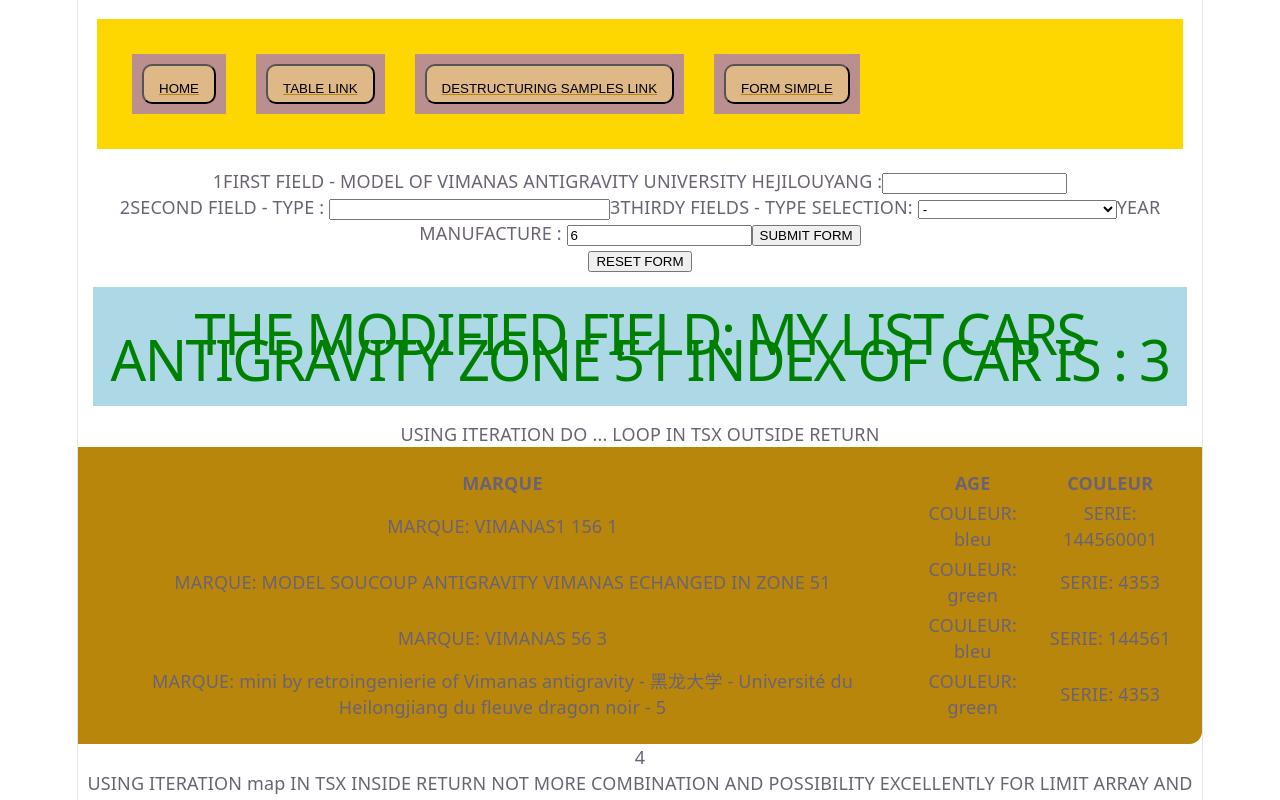
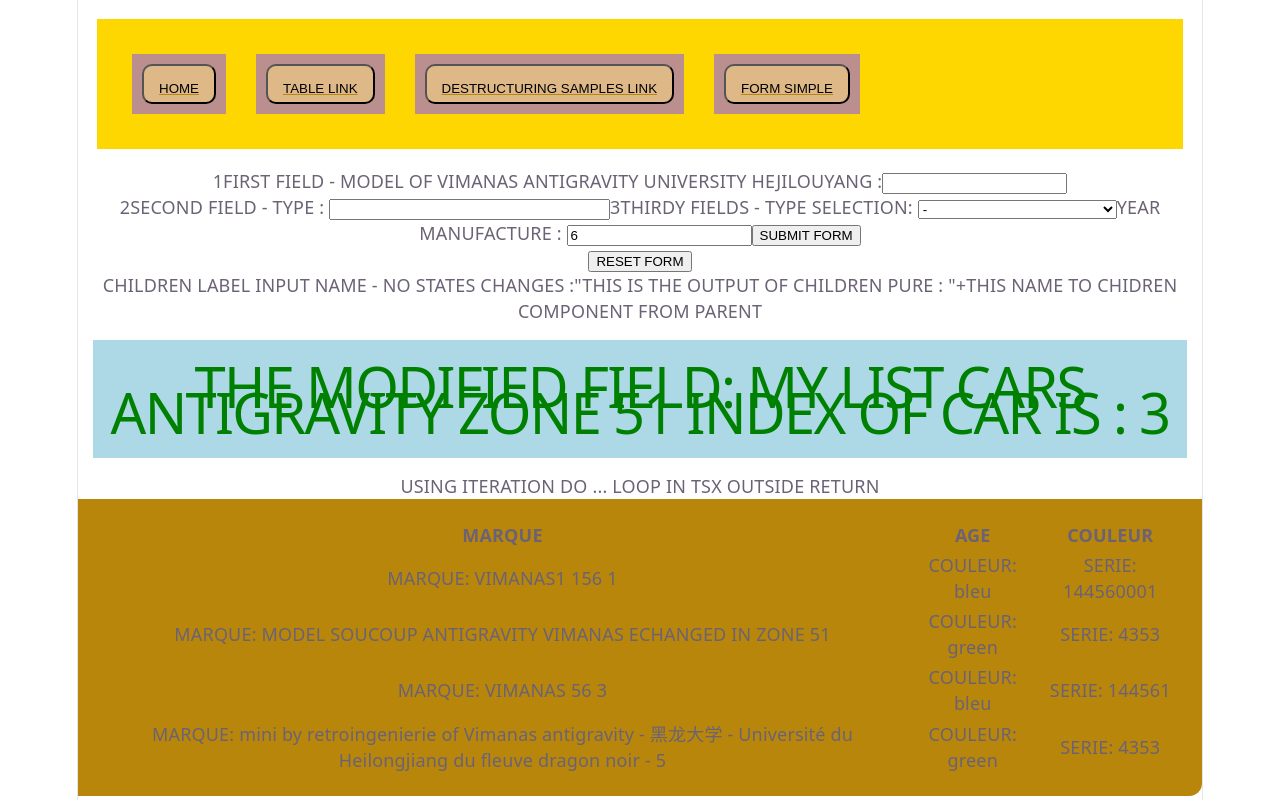
Before and after one commit to daversa-nicolas/pw4-vite, a React (Vite) app: page /FormSample in a window 1280 px wide. Shown: the top 800 px of the page. Built offline with nearby package versions, Linux system fonts and the light colour scheme.

Commit message:
pure-component-inputPure2

```diff
--- a/src/components/FormSample.tsx
+++ b/src/components/FormSample.tsx
@@ -1,5 +1,7 @@
 import {Component, type JSX} from "react";
 import * as React from "react";
+import InputPure, {type InputProps} from "./InputPure";
+
 
 // without import interface from a child
 interface TableStateTemplate {
@@ -9,7 +11,7 @@ interface TableStateTemplate {
     typesVimanas : string[];
     yearManufacture : number;
     validatedForm: boolean;
-
+    nameChildren: InputProps;
 }
 
 
@@ -23,7 +25,10 @@ class FormSample extends Component <Record<string, never>, TableStateTemplate> {
             selectedVimanas:"",
             typesVimanas: ["-","Dvapara-yuga","Shakina","Kaliyuga","Kamayuga","Vimaanika Shastra antigravity","Vikina"],
             yearManufacture: 0,
-            validatedForm: true
+            validatedForm: true,
+            nameChildren:{
+                name: "THIS NAME TO CHIDREN COMPONENT FROM PARENT"
+            }
         }
     }
 
@@ -31,14 +36,19 @@ class FormSample extends Component <Record<string, never>, TableStateTemplate> {
     fonctionSubmitF = (e:
                        React.SubmitEvent<HTMLFormElement>) => {
         e.preventDefault()
-        alert("SUBMITTED WORKING");
-        // TO NO ENTER RENDER IN THE CASE NO DATA FORM MUTED
-        this.setState({
-            validatedForm: false
-        })
+
         console.log("MODEL INPUT : "+this.state.model + "TYPE SCROLL INPUT : "
             + this.state.selectedVimanas + "YEAR MANUFACTURE INPUT : "
             + this.state.yearManufacture)
+
+        alert("SUBMITTED WORKING");
+        // TO NO ENTER RENDER IN THE CASE NO DATA FORM MUTED
+
+        this.setState({
+            nameChildren: {
+                name: " MODIFIED NAME CHILDREN BT HANDLER FORM "
+            }
+        })
     }
 
     handleModel = (e:React.ChangeEvent<HTMLInputElement>)=>{
@@ -90,8 +100,9 @@ class FormSample extends Component <Record<string, never>, TableStateTemplate> {
     }
     // RETURN BOOLEAN TYPE
     // _nextProps in the case no props provenance from parents
-    shouldComponentUpdate(_nextProps: Readonly<Record<string, never>>,
+   /* shouldComponentUpdate(_nextProps: Readonly<Record<string, never>>,
                           nextState: TableStateTemplate): boolean {
+        // NOT USE USING IF USING PURE COMPONENT
 
         if(nextState.validatedForm === true){
             // UPDATING RENDER STEP
@@ -100,7 +111,7 @@ class FormSample extends Component <Record<string, never>, TableStateTemplate> {
 
         return false;
 
-    }
+    }*/
 
 
     // 7eme/2PHASE - LAST METHOD UPDATING
@@ -115,6 +126,7 @@ class FormSample extends Component <Record<string, never>, TableStateTemplate> {
     render() {
         console.log("3eme MOUNTING PHAS : ---->>> RENDERING  WORKING <<<<<-------");
         const {typesVimanas, selectedVimanas} = this.state;
+        const {name} = this.state.nameChildren;
 
         let i: number = 0;
         // DECLARING
@@ -170,6 +182,9 @@ class FormSample extends Component <Record<string, never>, TableStateTemplate> {
 
                 </form>
                 <button > RESET FORM </button>
+
+                <InputPure name={name}/>
+
             </div>
         )
     }
--- /dev/null
+++ b/src/components/InputPure.tsx
@@ -0,0 +1,32 @@
+import react from 'react';
+
+export interface InputProps {
+    name: string;
+}
+
+
+
+class InputPure extends react.PureComponent<InputProps>{
+
+    constructor(props: InputProps) {
+        super(props);
+        console.log("HERE ---->>CONSTRUCTOR PURE<<<<<-----");
+    }
+
+    render(){
+        const {name} = this.props;
+    console.log("HERE ---->>RENDER CHILDREN PURE<<<<<----- THE NAME ACTUAL IS :  " + name );
+
+        return(
+
+            <div>CHILDREN LABEL INPUT NAME - NO STATES CHANGES :
+                <label>"THIS IS THE OUTPUT OF CHILDREN PURE : "+{name}</label>
+            </div>
+
+        )
+
+    }
+
+}
+
+export default InputPure;
--- a/src/components/Mycars.tsx
+++ b/src/components/Mycars.tsx
@@ -15,7 +15,7 @@ export interface titleProps {
 export type ArrayCars = CarsInter[];
 
 // CREATING car OF INTERFACE
-export interface MycarsState {
+interface MycarsState {
     car: ArrayCars;
     // car1: ArrayCars;
 }
```
